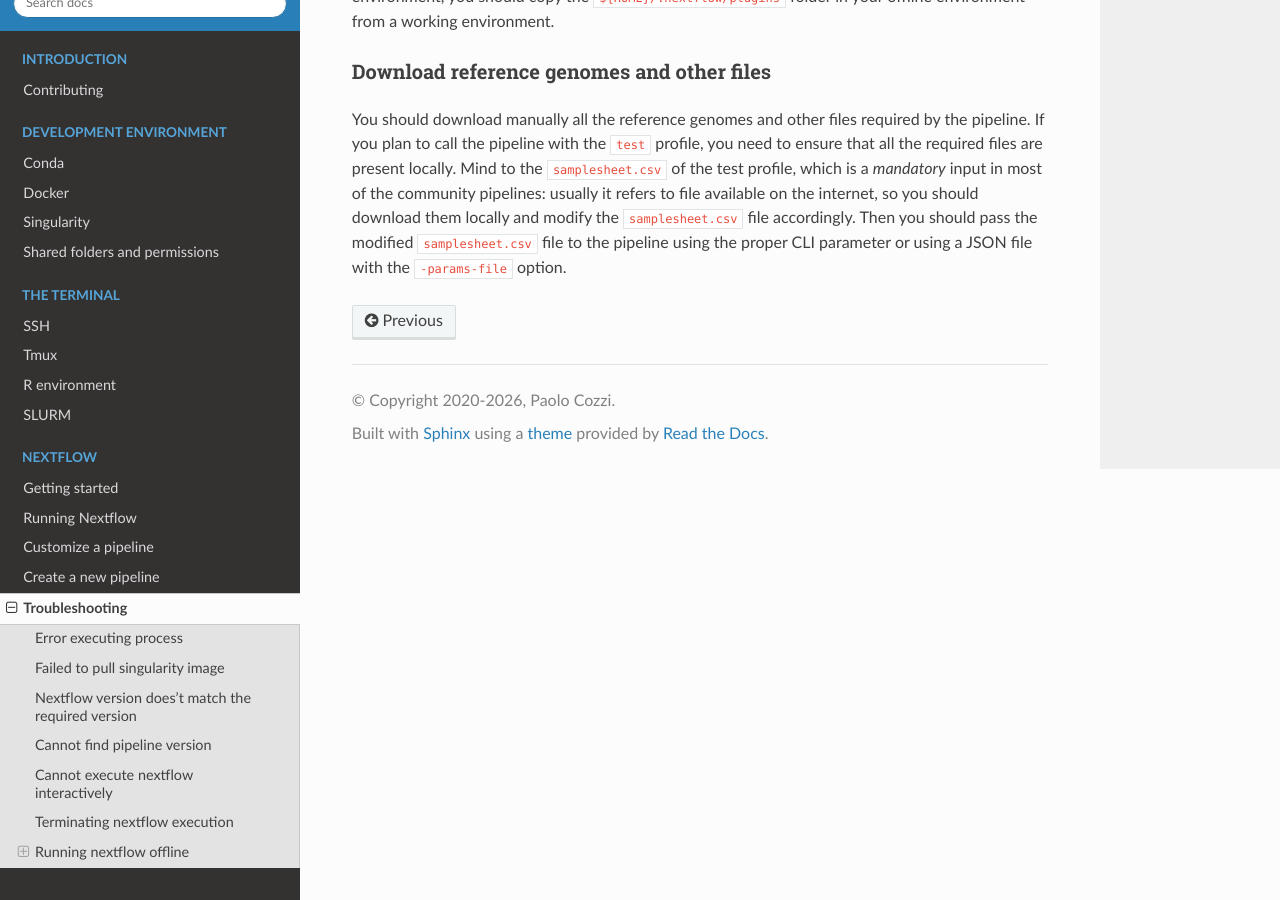
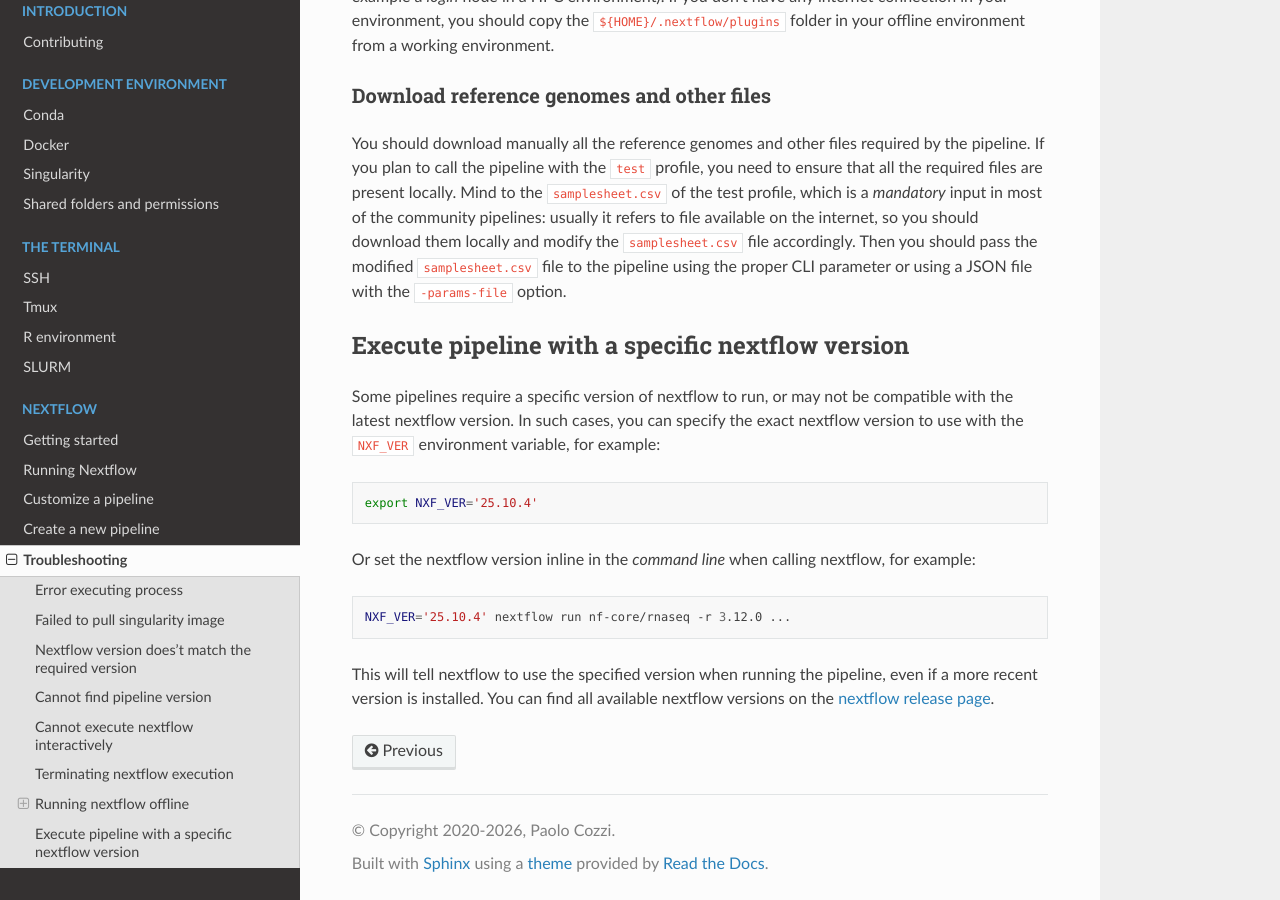
Before and after one commit to cnr-ibba/BIOINFO-guidelines, a Sphinx documentation site: the page built from docs/nextflow/troubleshooting.rst, in a window 1280 px wide and 900 px high, scrolled down 8608 px. Built offline with Sphinx 7.4.7 and the Read the Docs theme 3.1.0, drawn with Linux system fonts in a browser that asks for light colours; some of the changed text lies outside the part shown.

Commit message:
:memo: update nextflow documentation, commands, and version management
This commit introduces several improvements to the Nextflow documentation:
- Clarifies the documentation build process by explicitly including `conda activate`.
- Corrects Nextflow command examples, changing `--profile` to `-profile`.
- Adds information about the `NXF_VER` environment variable for executing pipelines with specific Nextflow versions.
- Updates Nextflow pipeline version examples from `-r 3.0` to `-r 3.12`.
- Adds "nextflow" to the VSCode spell checker dictionary.

```diff
--- a/docs/nextflow/customize.rst
+++ b/docs/nextflow/customize.rst
@@ -93,7 +93,7 @@ for example:
 
 .. code-block:: bash
 
-  nextflow run nf-core/rnaseq --profile <my_institution> ...
+  nextflow run nf-core/rnaseq -profile <my_institution> ...
 
 This is enough to apply the global institutional configuration to the pipeline execution
 and the pipeline specific configuration if available. For more information
@@ -114,7 +114,7 @@ documents for more information.
 
     nextflow run nf-core/rnaseq \
       --custom_config_base https://raw.githubusercontent.com/cnr-ibba/nf-configs/ibba \
-      --profile ibba,core \
+      -profile ibba,core \
       ...
 
   cnr-ibba pipelines, like `cnr-ibba/nf-resequencing-mem <https://github.com/cnr-ibba/nf-resequencing-mem>`_
--- a/docs/nextflow/getting-started.rst
+++ b/docs/nextflow/getting-started.rst
@@ -259,6 +259,12 @@ nextflow documentation. Here are a selection of them:
       - | Enables/disables ANSI console output
         | (default ``true`` when ANSI terminal is detected).
       - ``false``
+   *  - NXF_VER
+      - | Specifies the Nextflow version to use.
+        | This can be useful when working with multiple Nextflow versions.
+        | or when your pipeline requires an older version of Nextflow.
+        | See :ref:`nextflow-specific-version` for more information.
+      - ``25.10.4``
 
 Those environment variables could be set in your ``$HOME/.profile`` (Debian) or
 ``$HOME/.bash_profile`` (Red-Hat) configuration files, for example:
--- a/docs/nextflow/running.rst
+++ b/docs/nextflow/running.rst
@@ -183,14 +183,14 @@ the pipeline is called whenever you will call ``nextflow run`` using the same pi
 If you need a particular version or branch of such pipeline, you can indicate such
 requirement with the ``-r`` option, for example::
 
-  $ nextflow pull nf-core/rnaseq -r 3.0
+  $ nextflow pull nf-core/rnaseq -r 3.12
 
 .. warning::
 
   Whenever you pull a pipeline version different from the latest, you **MUST** declare
   the same version or branch when calling nextflow, for example::
 
-    $ nextflow run nf-core/rnaseq -r 3.0 --help
+    $ nextflow run nf-core/rnaseq -r 3.12 --help
 
   If you need to update your local pipeline to latest version see the
   :ref:`Update a pipeline <update-a-pipelines>` section.
@@ -445,7 +445,7 @@ this will update your local assets by downloading the latest default revision of
 the pipeline. If you need a specific version (or branch), you need to specify it
 with ``-r`` option::
 
-  $ nextflow pull nf-core/rnaseq -r 3.0
+  $ nextflow pull nf-core/rnaseq -r 3.12
 
 .. tip::
 
--- a/docs/nextflow/troubleshooting.rst
+++ b/docs/nextflow/troubleshooting.rst
@@ -192,7 +192,7 @@ Once you find your desired version, you have to declare it with the parameter
 
 .. code-block:: bash
 
-  nextflow run nf-core/rnaseq -r 2.0 -profile test,singularity -resume
+  nextflow run nf-core/rnaseq -r 3.12 -profile test,singularity -resume
 
 The second option is to upgrade your nextflow version. You can install a specific
 version of nextflow from the `nextflow release page <https://github.com/nextflow-io/nextflow/releases>`_
@@ -440,3 +440,27 @@ usually it refers to file available on the internet, so you should download them
 locally and modify the ``samplesheet.csv`` file accordingly. Then you should pass
 the modified ``samplesheet.csv`` file to the pipeline using the proper CLI parameter
 or using a JSON file with the ``-params-file`` option.
+
+.. _nextflow-specific-version:
+
+Execute pipeline with a specific nextflow version
+-------------------------------------------------
+
+Some pipelines require a specific version of nextflow to run, or may not be
+compatible with the latest nextflow version. In such cases, you can specify the
+exact nextflow version to use with the ``NXF_VER`` environment variable, for example:
+
+.. code-block:: bash
+
+  export NXF_VER='25.10.4'
+
+Or set the nextflow version inline in the *command line* when calling nextflow,
+for example:
+
+.. code-block:: bash
+
+  NXF_VER='25.10.4' nextflow run nf-core/rnaseq -r 3.12.0 ...
+
+This will tell nextflow to use the specified version when running the pipeline,
+even if a more recent version is installed. You can find all available nextflow
+versions on the `nextflow release page <https://github.com/nextflow-io/nextflow/releases>`_.
```
Also changed, not shown: docs/contributing.rst (+12 -4 lines).
